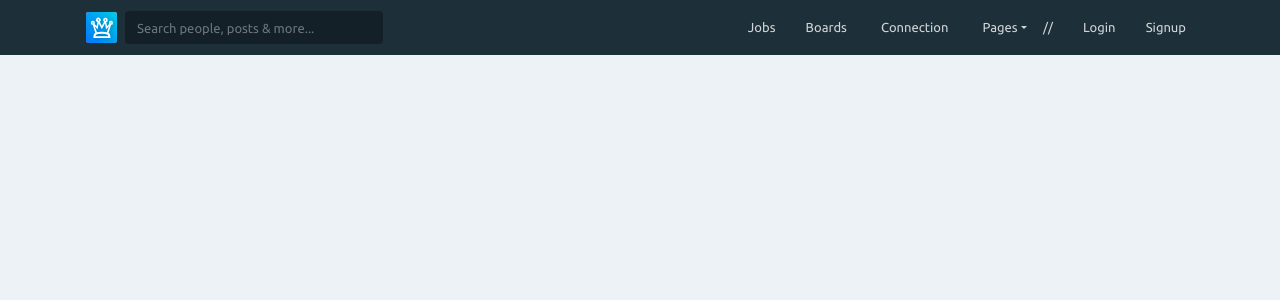
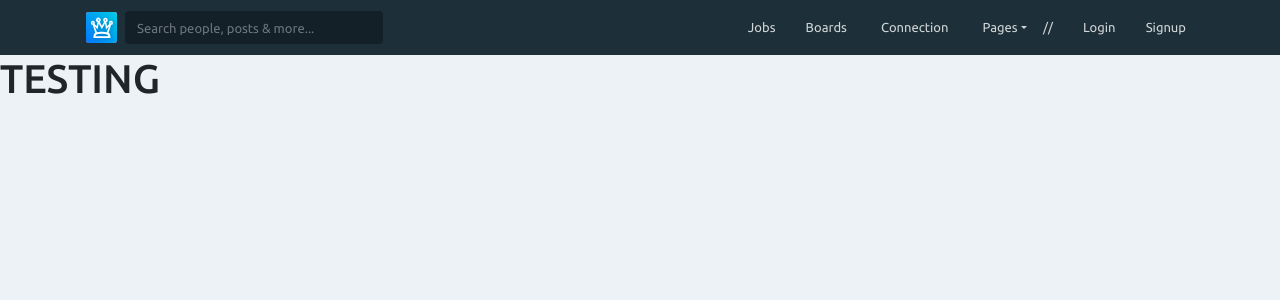
Before and after one commit to aaronbriggs00/catalyst-vue, a Vue app: page / in a window 1280 px wide. Shown: the top 300 px of the page. Built offline with nearby package versions, Linux system fonts and the light colour scheme; a web font is replaced by a local one.

Commit message:
test deploy

```diff
--- a/src/views/Home.vue
+++ b/src/views/Home.vue
@@ -1,5 +1,6 @@
 <template>
   <div class="home">
+    <h1>TESTING</h1>
     <div class="row" v-if="$parent.isLoggedIn()">
       <div class="col col-xl-2"></div>
       <main
```
